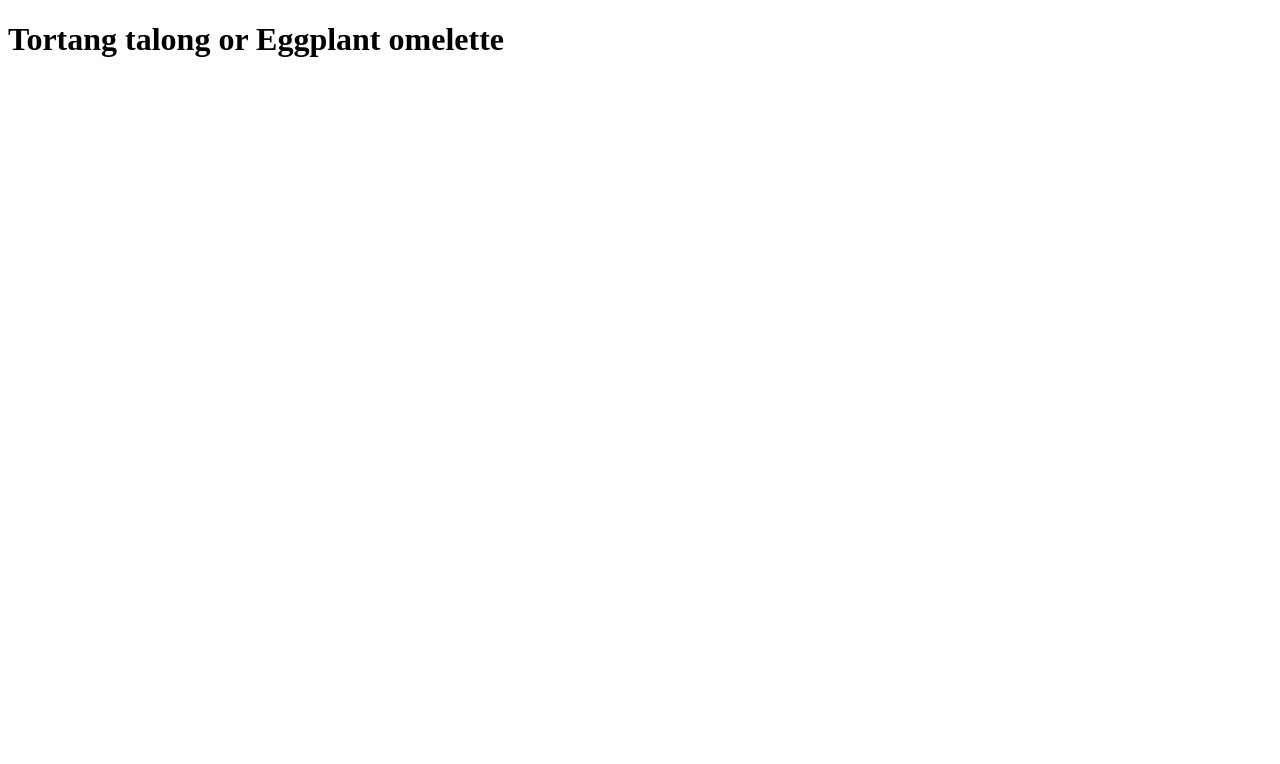
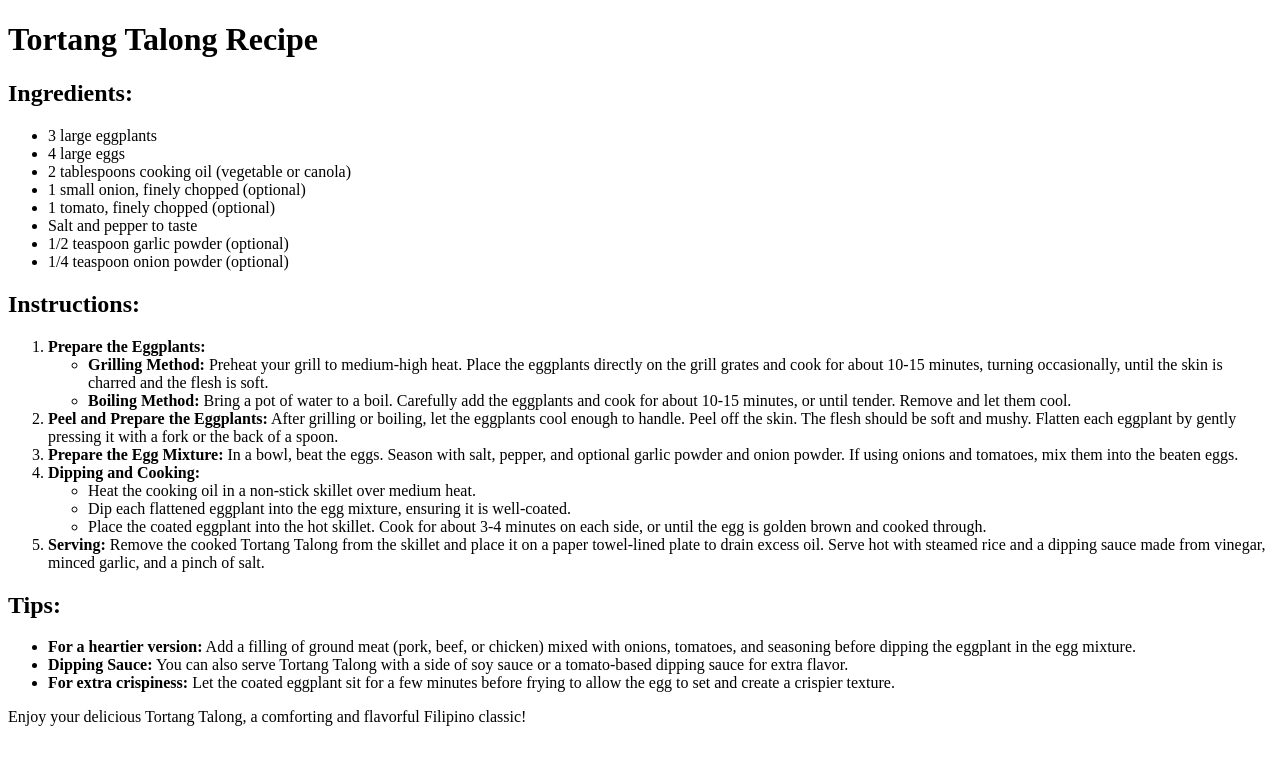
Before and after one commit to JohnrickDev/odin-recipes, a plain HTML site: page recipes/torta.html in a window 1280 px wide. Drawn offline with Linux system fonts and the light colour scheme.

Commit message:
feat: add Tortang Talong recipe page with ingredients and instructions

```diff
--- a/recipes/torta.html
+++ b/recipes/torta.html
@@ -1,15 +1,52 @@
 <!DOCTYPE html>
 <html lang="en">
-
 <head>
     <meta charset="UTF-8">
     <meta name="viewport" content="width=device-width, initial-scale=1.0">
-    <title>Jr Cooking </title>
+    <title>Tortang Talong Recipe</title>
 </head>
+<body>
+    <h1>Tortang Talong Recipe</h1>
 
-<body>
-    <h1>Tortang talong or Eggplant omelette</h1>
+    <h2>Ingredients:</h2>
+    <ul>
+        <li>3 large eggplants</li>
+        <li>4 large eggs</li>
+        <li>2 tablespoons cooking oil (vegetable or canola)</li>
+        <li>1 small onion, finely chopped (optional)</li>
+        <li>1 tomato, finely chopped (optional)</li>
+        <li>Salt and pepper to taste</li>
+        <li>1/2 teaspoon garlic powder (optional)</li>
+        <li>1/4 teaspoon onion powder (optional)</li>
+    </ul>
 
+    <h2>Instructions:</h2>
+    <ol>
+        <li><strong>Prepare the Eggplants:</strong>
+            <ul>
+                <li><strong>Grilling Method:</strong> Preheat your grill to medium-high heat. Place the eggplants directly on the grill grates and cook for about 10-15 minutes, turning occasionally, until the skin is charred and the flesh is soft.</li>
+                <li><strong>Boiling Method:</strong> Bring a pot of water to a boil. Carefully add the eggplants and cook for about 10-15 minutes, or until tender. Remove and let them cool.</li>
+            </ul>
+        </li>
+        <li><strong>Peel and Prepare the Eggplants:</strong> After grilling or boiling, let the eggplants cool enough to handle. Peel off the skin. The flesh should be soft and mushy. Flatten each eggplant by gently pressing it with a fork or the back of a spoon.</li>
+        <li><strong>Prepare the Egg Mixture:</strong> In a bowl, beat the eggs. Season with salt, pepper, and optional garlic powder and onion powder. If using onions and tomatoes, mix them into the beaten eggs.</li>
+        <li><strong>Dipping and Cooking:</strong>
+            <ul>
+                <li>Heat the cooking oil in a non-stick skillet over medium heat.</li>
+                <li>Dip each flattened eggplant into the egg mixture, ensuring it is well-coated.</li>
+                <li>Place the coated eggplant into the hot skillet. Cook for about 3-4 minutes on each side, or until the egg is golden brown and cooked through.</li>
+            </ul>
+        </li>
+        <li><strong>Serving:</strong> Remove the cooked Tortang Talong from the skillet and place it on a paper towel-lined plate to drain excess oil. Serve hot with steamed rice and a dipping sauce made from vinegar, minced garlic, and a pinch of salt.</li>
+    </ol>
+
+    <h2>Tips:</h2>
+    <ul>
+        <li><strong>For a heartier version:</strong> Add a filling of ground meat (pork, beef, or chicken) mixed with onions, tomatoes, and seasoning before dipping the eggplant in the egg mixture.</li>
+        <li><strong>Dipping Sauce:</strong> You can also serve Tortang Talong with a side of soy sauce or a tomato-based dipping sauce for extra flavor.</li>
+        <li><strong>For extra crispiness:</strong> Let the coated eggplant sit for a few minutes before frying to allow the egg to set and create a crispier texture.</li>
+    </ul>
+
+    <p>Enjoy your delicious Tortang Talong, a comforting and flavorful Filipino classic!</p>
 </body>
-
 </html>
```
Also changed, not shown: index.html (+1 -0 lines).
